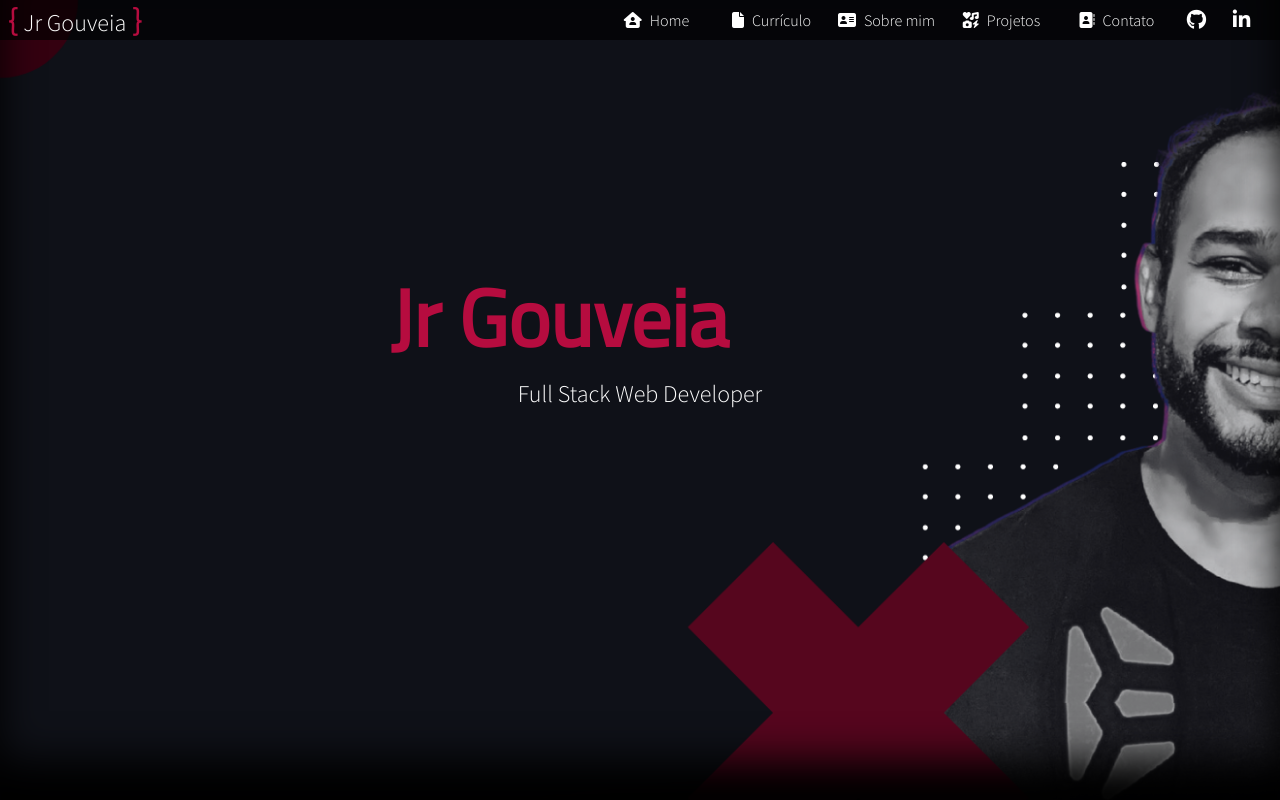
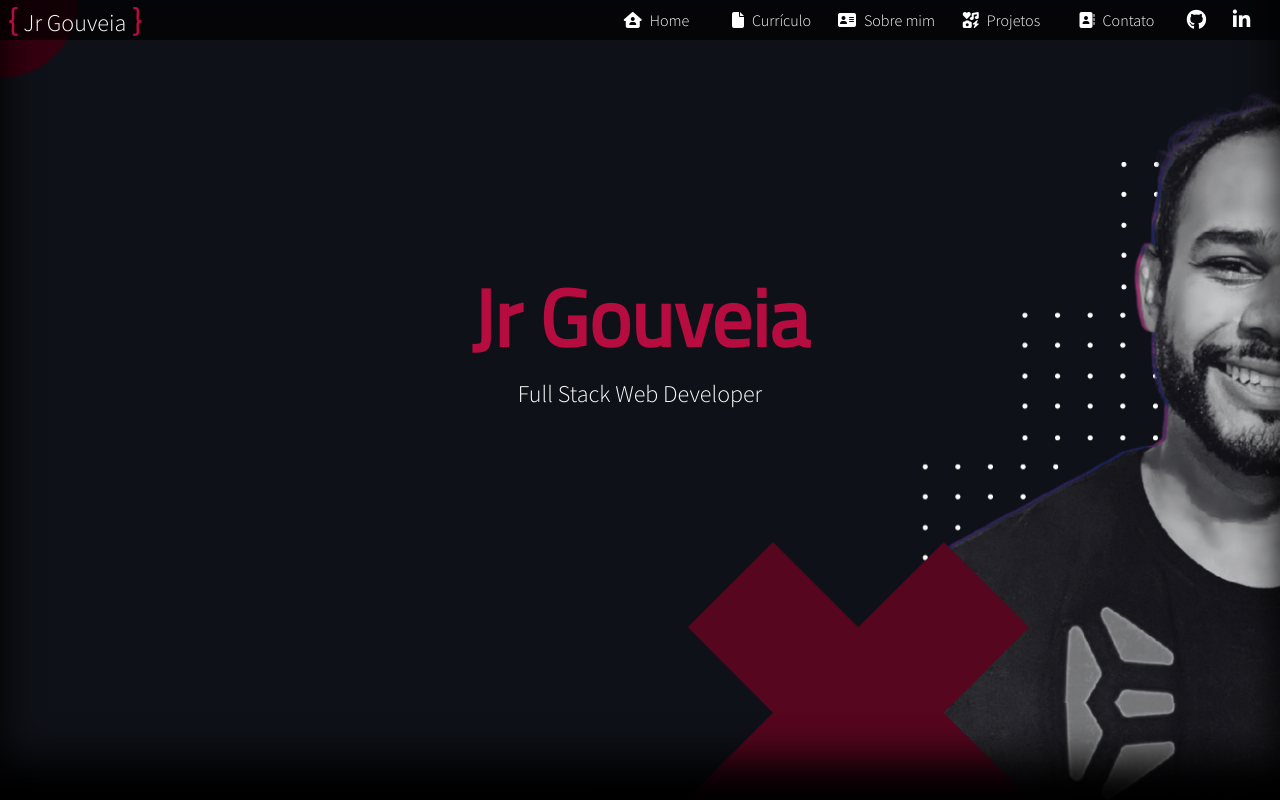
Before and after one commit to jjgouveia/jjgouveia.github.io, a React (Create React App) app: page / in a window 1280 px wide. Shown: the top 800 px of the page. Built offline with nearby package versions, Linux system fonts and the light colour scheme.

Commit message:
style: Adição do favicon

```diff
--- a/public/index.html
+++ b/public/index.html
@@ -3,7 +3,7 @@
 
 <head>
   <meta charset="utf-8" />
-  <link rel="icon" href="%PUBLIC_URL%/favicon.ico" />
+  <link rel="icon" href="%PUBLIC_URL%/favicon.png" />
   <meta name="viewport" content="width=device-width, initial-scale=1" />
   <meta name="theme-color" content="#000000" />
   <title>Jr Gouveia - Desenvolvedor Full-Stack</title>
--- a/src/styles/home.css
+++ b/src/styles/home.css
@@ -26,6 +26,7 @@
   font-size: 5rem;
   color: var(--primary-color);
   font-family: 'Titillium Web', sans-serif;
+  text-align: center;
 }
 
 .profile__text {
```
Also changed, not shown: public/favicon.png (added), public/manifest.json, 1 other file (tests, documents, lock files or other folders).
